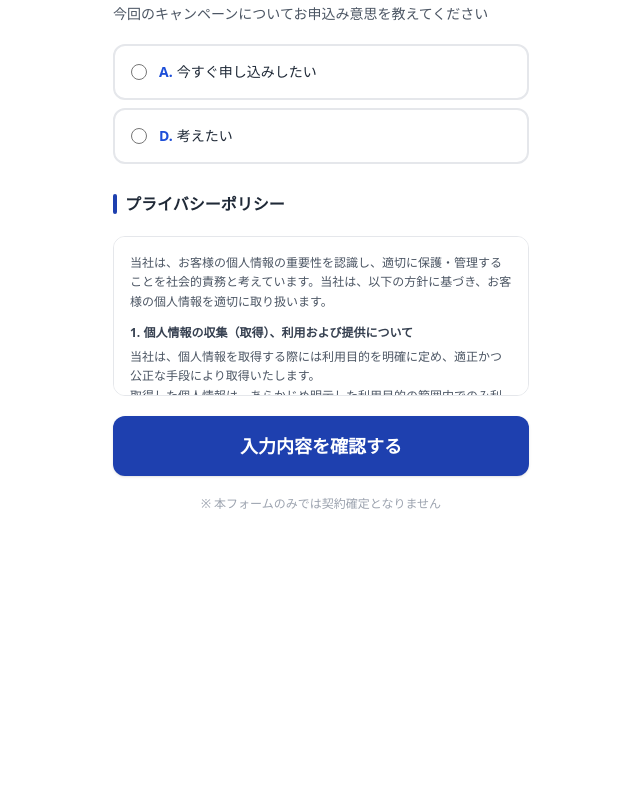
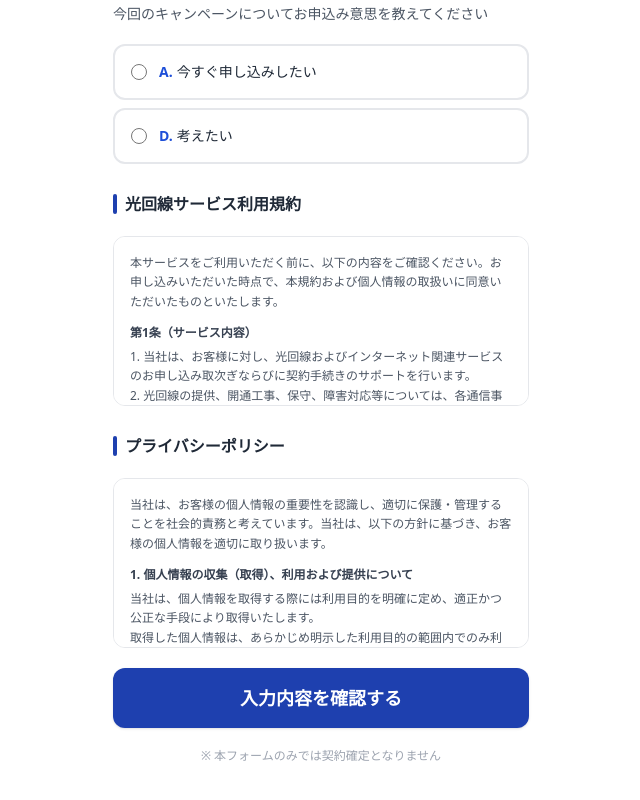
Before and after one commit to CORNELIUS8118/hikariLP2, a Next.js app: page / in a window 1280 px wide. Shown: the part 3312-4112 px from the top of the page, without its empty margins (319-959 px from the left). Before the commit the page ends 3904 px from the top, so only its background shows below. Built offline with nearby package versions, Linux system fonts and the light colour scheme.

Commit message:
Show terms and privacy policy on form

```diff
--- a/components/FormSection.tsx
+++ b/components/FormSection.tsx
@@ -447,12 +447,17 @@ export default function FormSection({ onConfirm, initialValues }: Props) {
             )}
           </div>
 
+          {/* 光回線サービス利用規約 */}
+          <SectionHeading>光回線サービス利用規約</SectionHeading>
+          <ScrollablePolicyBox>
+            <TermsContent />
+          </ScrollablePolicyBox>
+
           {/* プライバシーポリシー */}
           <SectionHeading>プライバシーポリシー</SectionHeading>
-          <div className="max-h-[160px] overflow-y-auto rounded-xl border border-gray-200 bg-white p-4 text-xs text-gray-600 leading-relaxed space-y-3 overscroll-contain [-webkit-overflow-scrolling:touch]">
+          <ScrollablePolicyBox>
             <PrivacyPolicyContent />
-          </div>
-
+          </ScrollablePolicyBox>
           {error && (
             <div className="bg-red-50 border border-red-200 rounded-xl p-3 text-sm text-red-700 text-center">
               {error}
@@ -481,6 +486,81 @@ const normalCls =
 const errCls =
   'w-full px-4 py-3 rounded-xl border-2 border-red-400 text-base bg-red-50 focus:outline-none focus:ring-2 focus:ring-red-400 focus:border-transparent placeholder:text-gray-400';
 
+function ScrollablePolicyBox({ children }: { children: React.ReactNode }) {
+  return (
+    <div className="max-h-[170px] overflow-y-auto rounded-xl border border-gray-200 bg-white p-4 text-xs text-gray-600 leading-relaxed space-y-3 overscroll-contain [-webkit-overflow-scrolling:touch]">
+      {children}
+    </div>
+  );
+}
+
+function TermsContent() {
+  return (
+    <>
+      <p>
+        本サービスをご利用いただく前に、以下の内容をご確認ください。お申し込みいただいた時点で、本規約および個人情報の取扱いに同意いただいたものといたします。
+      </p>
+
+      <div>
+        <p className="font-bold text-gray-700 mb-1">第1条（サービス内容）</p>
+        <p>1. 当社は、お客様に対し、光回線およびインターネット関連サービスのお申し込み取次ぎならびに契約手続きのサポートを行います。</p>
+        <p>2. 光回線の提供、開通工事、保守、障害対応等については、各通信事業者が実施するものとします。</p>
+      </div>
+
+      <div>
+        <p className="font-bold text-gray-700 mb-1">第2条（お申し込み）</p>
+        <p>1. お申し込み内容に不備または誤りがある場合、お手続きを完了できない場合があります。</p>
+        <p>2. 通信事業者による審査の結果、お申し込みをお受けできない場合があります。</p>
+        <p>3. 提供エリア、設備状況その他の理由により、サービスをご利用いただけない場合があります。</p>
+      </div>
+
+      <div>
+        <p className="font-bold text-gray-700 mb-1">第3条（工事について）</p>
+        <p>1. 工事内容により、お客様または代理人様の立ち会いが必要となる場合があります。</p>
+        <p>2. 建物設備や配線状況等により、追加工事または別途費用が発生する場合があります。</p>
+        <p>3. 工事日程は通信事業者との調整のうえ決定されます。</p>
+      </div>
+
+      <div>
+        <p className="font-bold text-gray-700 mb-1">第4条（料金）</p>
+        <p>1. 月額料金、工事費、契約事務手数料、オプション料金等は、ご契約いただく通信事業者の定める料金体系に従います。</p>
+        <p>2. キャンペーン、割引、キャッシュバックには、それぞれ適用条件があります。</p>
+      </div>
+
+      <div>
+        <p className="font-bold text-gray-700 mb-1">第5条（キャッシュバック）</p>
+        <p>1. キャッシュバック対象となるお客様は、当社が指定する必要書類（請求明細等）をご提出いただく必要があります。</p>
+        <p>2. 必要書類の確認後、当社所定の期間内にご指定の口座へお振込みいたします。</p>
+        <p>3. 必要書類の未提出、記載不備、期限超過、または適用条件を満たさない場合は、キャッシュバック対象外となる場合があります。</p>
+      </div>
+
+      <div>
+        <p className="font-bold text-gray-700 mb-1">第6条（解約について）</p>
+        <p>キャンペーン対象のお客様が対象期間中に通信事業者所定の解約金等を負担された場合は、当社所定の条件を満たした場合に限り、対象費用をキャッシュバックいたします。</p>
+      </div>
+
+      <div>
+        <p className="font-bold text-gray-700 mb-1">第7条（個人情報の取扱い）</p>
+        <p>1. 当社は、お客様から取得した氏名、住所、電話番号、メールアドレス、銀行口座情報その他のお申し込み情報を、お申し込み手続き、本人確認、サービス提供、アフターサポート、お問い合わせ対応および各種ご案内の目的で利用いたします。</p>
+        <p>2. お申し込み手続きに必要な範囲において、通信事業者その他業務委託先へ情報を提供する場合があります。</p>
+        <p>3. 法令に基づく場合を除き、お客様の同意なく第三者へ個人情報を提供することはありません。</p>
+        <p>4. 当社は、お客様の個人情報を適切に管理し、不正アクセス、漏えい、滅失または毀損の防止に努めます。</p>
+      </div>
+
+      <div>
+        <p className="font-bold text-gray-700 mb-1">第8条（免責事項）</p>
+        <p>1. 天災、通信障害、設備障害、通信事業者の都合その他やむを得ない事由により、工事日程またはサービス開始日が変更となる場合があります。</p>
+        <p>2. 通信事業者が提供するサービス内容、料金、キャンペーン等の変更について、当社は責任を負いかねます。</p>
+        <p>3. 通信事業者の設備障害、サービス停止その他当社の責めに帰すことのできない事由により生じた損害について、当社は責任を負いかねます。</p>
+      </div>
+
+      <div>
+        <p className="font-bold text-gray-700 mb-1">第9条（規約の変更）</p>
+        <p>当社は、法令の改正、サービス内容の変更その他必要がある場合、本規約を変更することがあります。変更後の規約は、本サービス上または当社が適当と判断する方法で公表した時点から効力を生じるものとします。</p>
+      </div>
+    </>
+  );
+}
 function PrivacyPolicyContent() {
   return (
     <>
```
